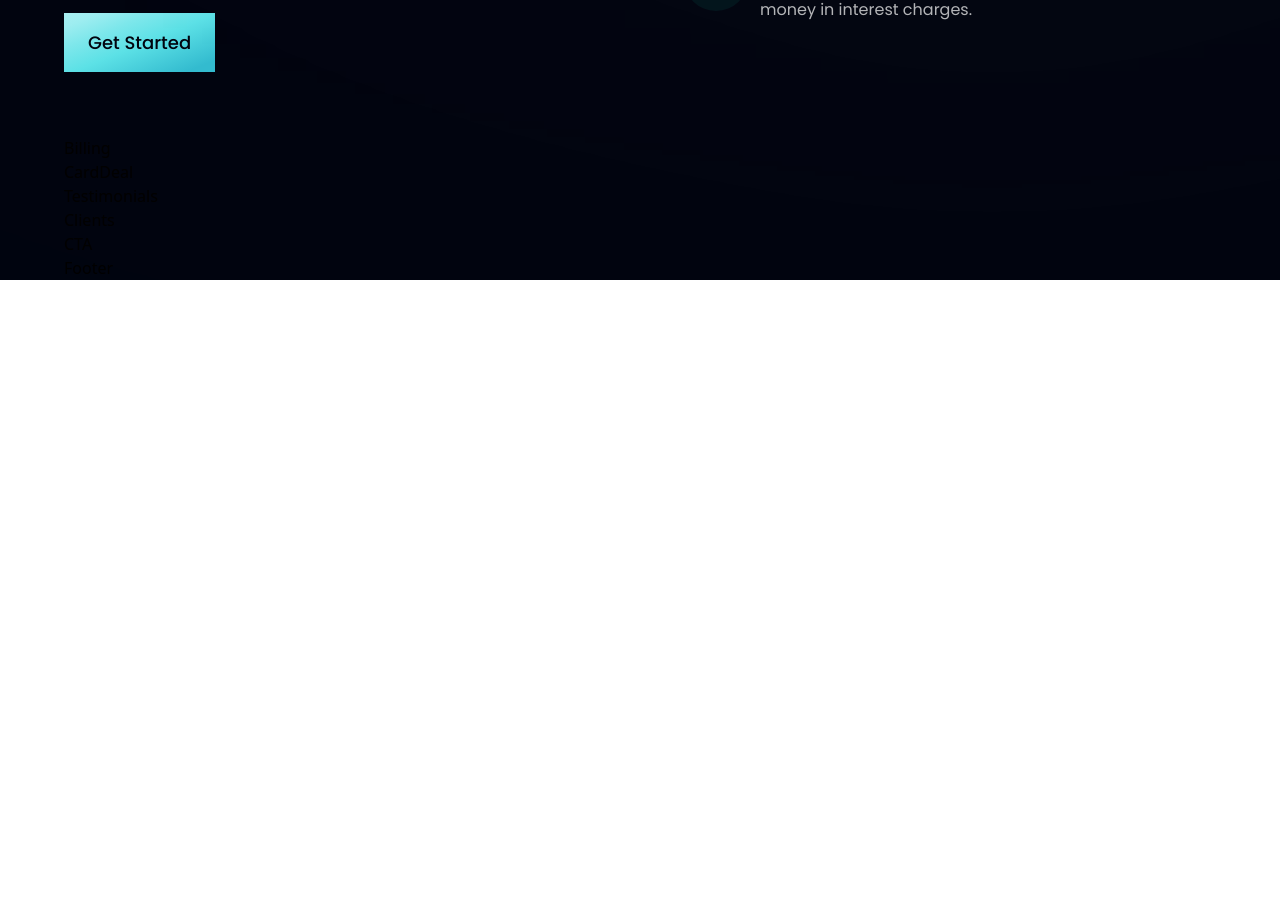
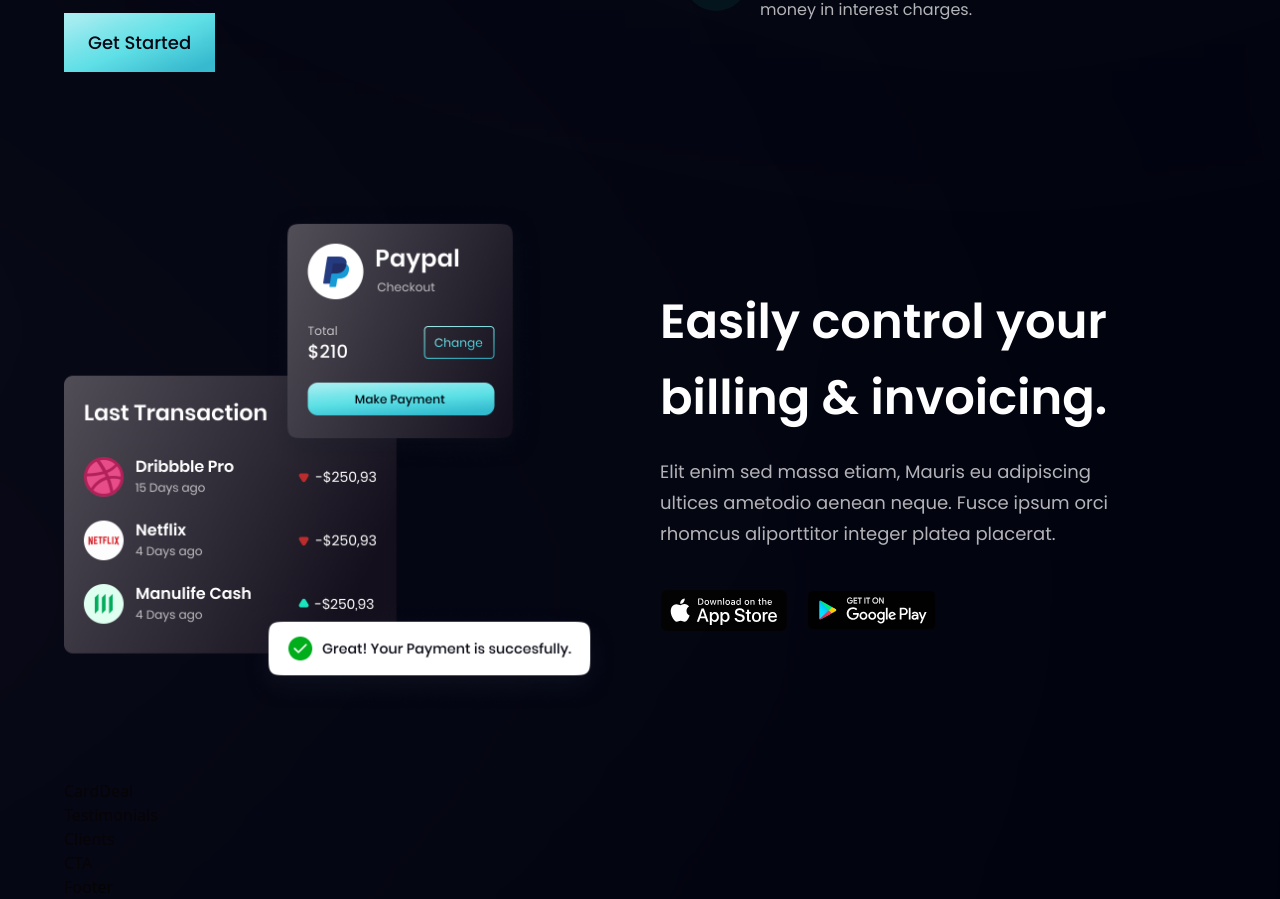
Before and after one commit to dbasdanis/personal_website, a React (Vite) app in the folder personal_website/: page / in a window 1280 px wide. Shown: the part 1414-2313 px from the top of the page. Before the commit the page ends 1694 px from the top, so only its background shows below. Built offline with nearby package versions, Linux system fonts and the light colour scheme.

Commit message:
feat: add the billing section

```diff
--- a/personal_website/src/components/Billing.jsx
+++ b/personal_website/src/components/Billing.jsx
@@ -1,9 +1,26 @@
-import React from 'react'
+import { apple, bill, google } from '../assets';
+import styles, {layout}  from '../style';
 
-const Billing = () => {
-  return (
-    <div>Billing</div>
-  )
-}
+const Billing = () => (
+  <section id="product" className={layout.sectionReverse}>
+    <div className={layout.sectionImgReverse}>
+      <img src={bill} alt="billing" className="w-[100%] h-[100%] relative z-[5]"/>
+
+      <div className="absolute z-[3] -left-1/2 top-0 w-[50%] h-[50%] rounded-full white__gradient"></div>
+      <div className="absolute z-[0] -left-1/2 bottom-0 w-[50%] h-[50%] rounded-full pink__gradient"></div>
+    </div>
+
+    <div className={layout.sectionInfo}>
+      <h2 className={styles.heading2}>Easily control your <br className="sm:block hidden"/> billing & invoicing.</h2>
+      <p className={`${styles.paragraph} max-w-[470px] mt-5`}>
+        Elit enim sed massa etiam, Mauris eu adipiscing ultices ametodio aenean neque. Fusce ipsum orci rhomcus aliporttitor integer platea placerat.
+      </p>
+      <div className="flex flex-row flex-wrap sm:mt-10 mt-6">
+        <img src={apple} alt="apple_store" className="w-[128px] h-[42px] object-contain mr-5 cursor-pointer" />
+        <img src={google} alt="apple_store" className="w-[128px] h-[42px] object-contain mr-5 cursor-pointer" />
+      </div>
+    </div>
+  </section>
+)
 
 export default Billing
```
